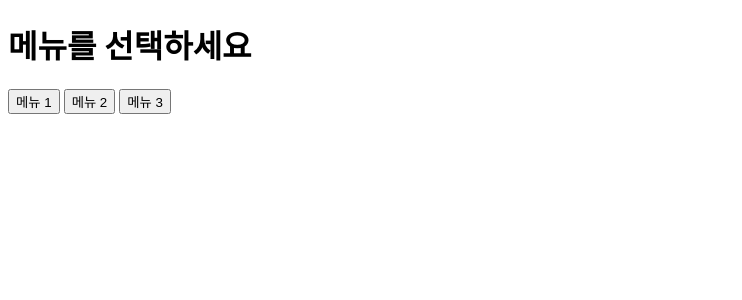
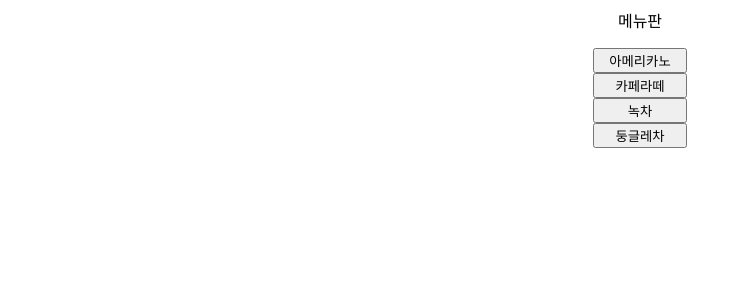
Before and after one commit to si-yeon-12/david, a Flask app: template templates/menu.html in a window 1280 px wide. Shown: the top 300 px of the page, without its empty margins (0-742 px from the left). Run offline with Flask 3, Linux system fonts and the light colour scheme; the template is opened without the code that fills it, so the values that code supplies are empty.

Commit message:
둥글레차 메뉴 추가 in menu.html

```diff
--- a/templates/menu.html
+++ b/templates/menu.html
@@ -5,9 +5,13 @@
     <meta name="viewport" content="width=device-width, initial-scale=1.0">
 </head>
 <body>
-    <h1>메뉴를 선택하세요</h1>
-    <button>메뉴 1</button>
-    <button>메뉴 2</button>
-    <button>메뉴 3</button>
+    <center>
+        메뉴판<p>
+            <button name="menu1" style="width:70pt;">아메리카노</button><br>
+            <button name="menu2" style="width:70pt;">카페라떼</button><br>
+            <button name="menu2" style="width:70pt;">녹차</button><br>
+            <button name="menu2" style="width:70pt;">둥글레차</button>
+        </p>
+    </center>
 </body>
 </html>
```
